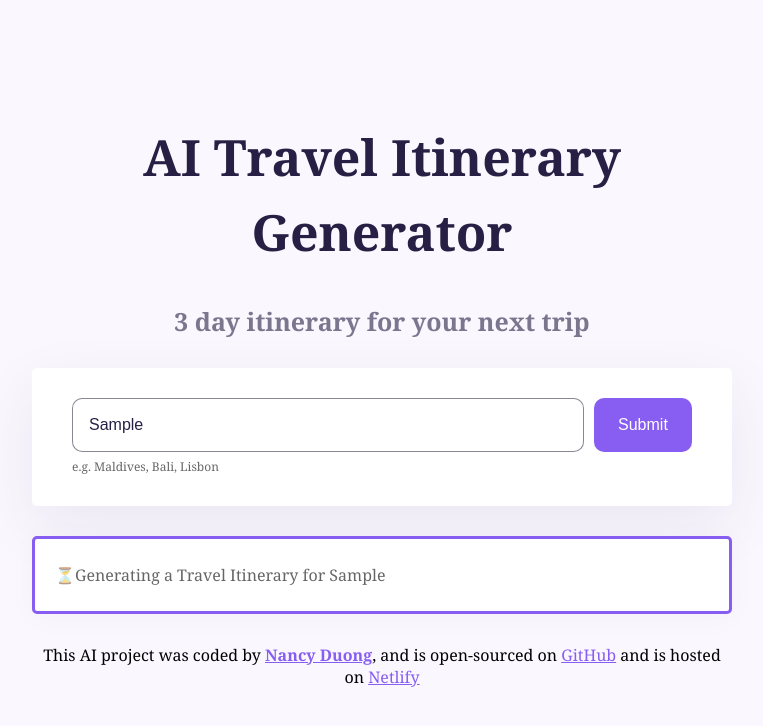
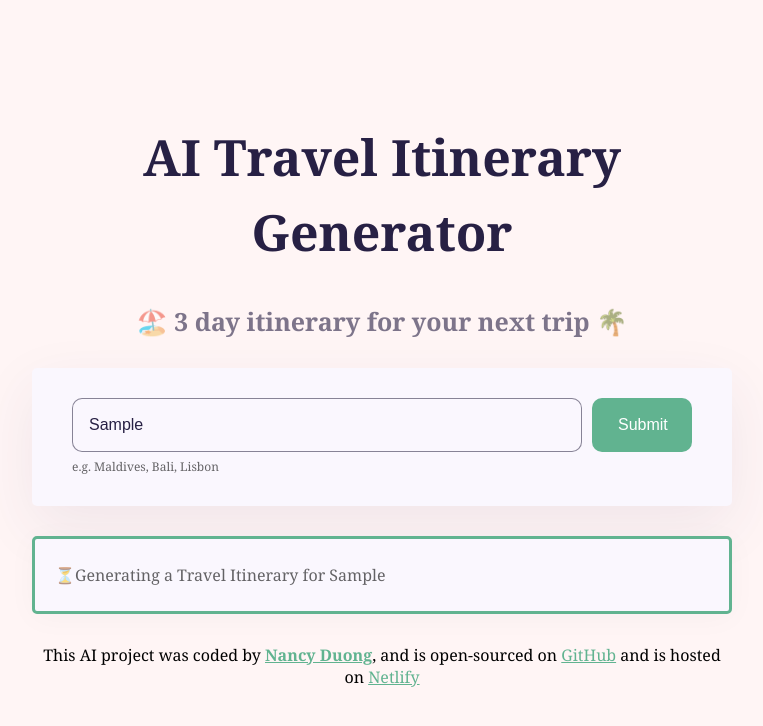
Before and after one commit to nanceed/AI-travel-generator, a plain HTML site: page index.html in a window 1280 px wide. Both pictures are taken after typing "Sample" into the empty fields and a click on the input 900 px from the left and 424 px from the top of the page. Shown: the whole page, without its empty margins (258-1021 px from the left). Drawn offline with nearby package versions, Linux system fonts and the light colour scheme; no server answers.

Commit message:
Modified the styling for the project

```diff
--- a/index.html
+++ b/index.html
@@ -12,7 +12,7 @@
     <div class="container">
     <header>
     <h1> AI Travel Itinerary Generator </h1>
-    <h2>3 day itinerary for your next trip</h2>
+    <h2>🏖️ 3 day itinerary for your next trip 🌴</h2>
     </header>
 
     <main>
--- a/src/style.css
+++ b/src/style.css
@@ -1,10 +1,10 @@
 body {
-    background-color: #faf7fe;
+    background-color:#fff5f5;
     font-family:Cambria, Cochin, Georgia, Times, 'Times New Roman', serif;
 }
 
 a {
-    color:#885df1;
+    color:#61b390;
 }
 
 header {
@@ -37,7 +37,7 @@ form {
 }
 
 .form-container {
-  background-color: white;
+  background-color:#faf7fe;
   padding: 30px 40px;
   border-radius: 5px;
   margin-bottom: 30px;
@@ -46,6 +46,7 @@ form {
 
 .instructions {
     padding:16px;
+    background-color: #faf7fe;
     border:1px solid rgba(23, 17, 49, 0.5);
     width:80%;
     font-size:16px;
@@ -57,11 +58,11 @@ form {
 
 .submit-button {
     margin-left:10px;
-    background-color:#885df1;
+    background-color:#61b390;
     color:white;
     border:none;
     border-radius:10px;
-    padding:14px 24px;
+    padding:16px 26px;
     width:100px;
     font-size:16px;
 
@@ -76,13 +77,12 @@ form {
 
 .itinerary {
    font-size: 16px;
-   background-color: #fff;
+   background-color:#faf7fe;
    padding: 20px;
    line-height: 2;
-   border-left: 3px solid #885df1;
    box-shadow: 0px 4px 30px 0px rgba(39, 33, 66, 0.03);
    border-radius:5px;
-   border:3px solid #885df1;
+   border:3px solid #61b390;
 }
 
 .hidden {
```
